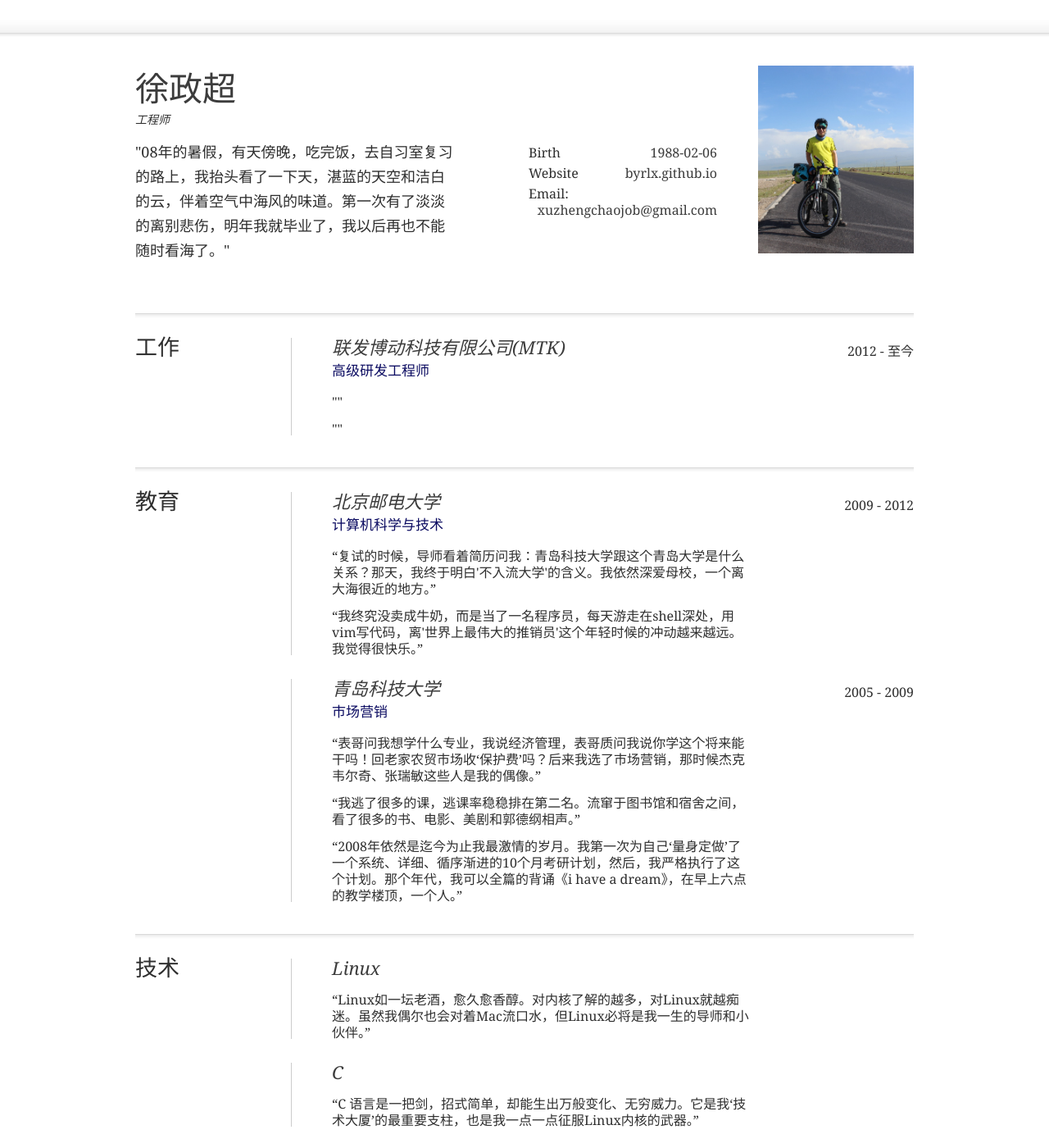
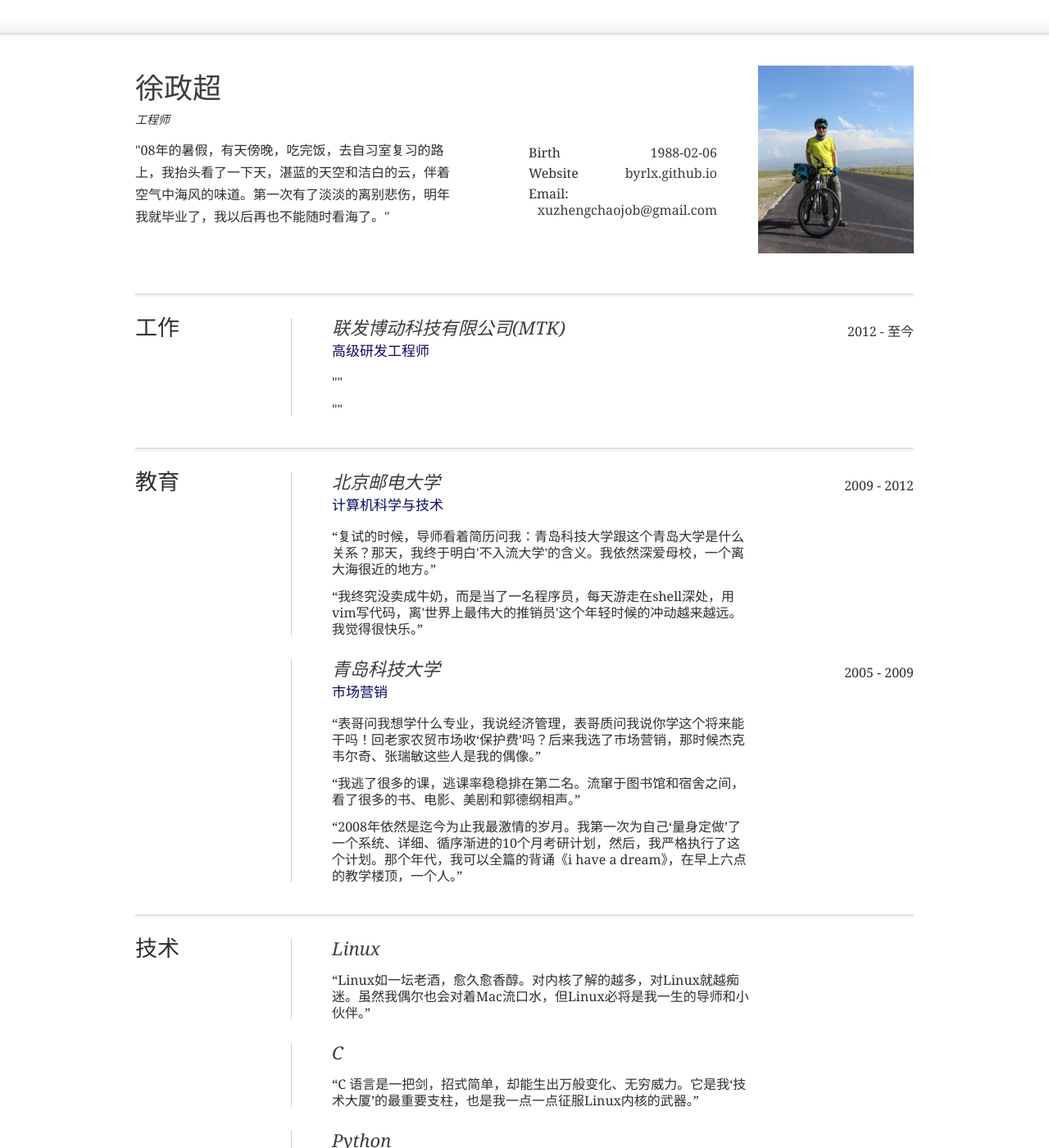
Before and after one commit to byrlx/byrlx.github.io, a Jekyll site: the page aboutme/index.html, which Jekyll copies as it is, in a window 1280 px wide and 1400 px high. Shown: the whole window at 82% size. Built offline with Jekyll 4.4.1, drawn with Linux system fonts in a browser that asks for light colours; nearby versions of some CDN libraries; Markdown is read by kramdown in place of the engine named in the settings.

Commit message:
“update”

```diff
--- a/aboutme/css/main.css
+++ b/aboutme/css/main.css
@@ -18,7 +18,7 @@ body.grid {
 }
 
 h1 {
-  font-size: 41px;
+  font-size: 35px;
   line-height: 50px;
   font-weight: normal;
   font-style: normal;
@@ -140,8 +140,8 @@ a:link:hover, a:visited:hover {
 /* --- */
 
 #story {
-  font-size: 18px;
-  line-height: 30px;
+  font-size: 16px;
+  line-height: 27px;
   width: 390px;
   float: left;
   padding-right: 90px;
```
